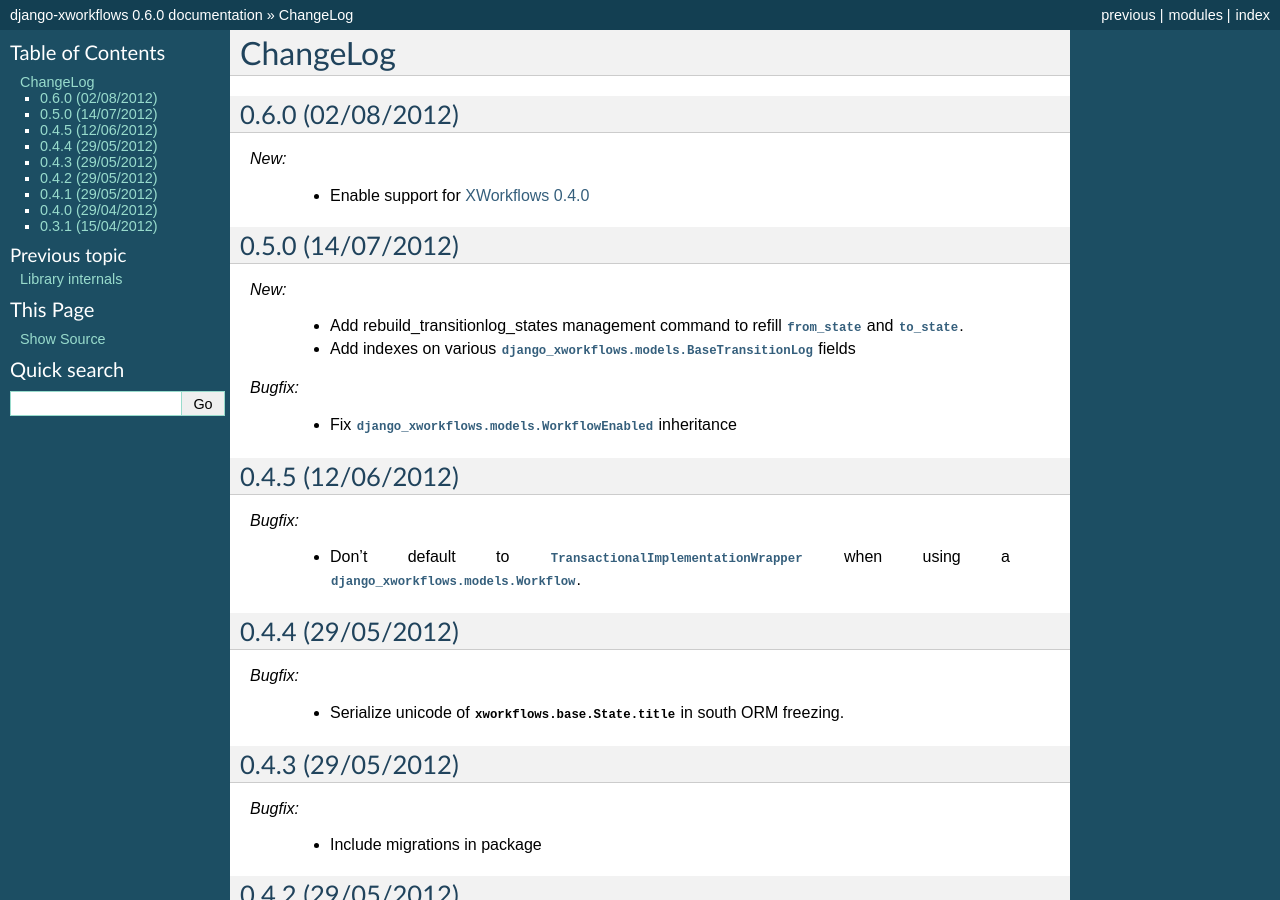
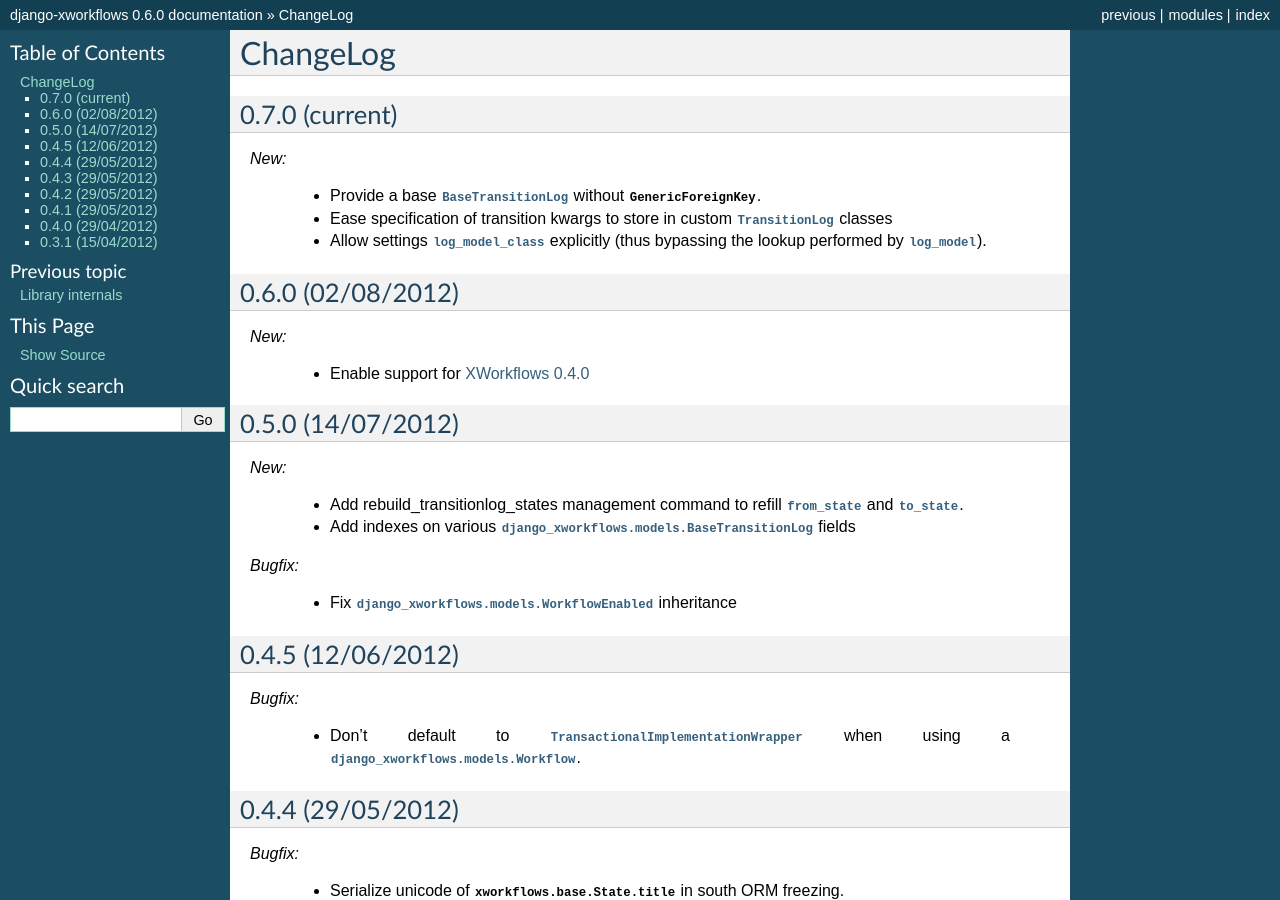
Before and after one commit to rbarrois/django_xworkflows, a Sphinx documentation site: the page built from doc/changelog.rst, in a window 1280 px wide and 900 px high. Built offline with Sphinx 7.4.7, drawn with Linux system fonts in a browser that asks for light colours.

Commit message:
Update ChangeLog.
Signed-off-by: Raphaël Barrois <raphael.barrois@polytechnique.org>

```diff
--- a/doc/changelog.rst
+++ b/doc/changelog.rst
@@ -1,5 +1,15 @@
 ChangeLog
 =========
+
+0.7.0 (current)
+---------------
+
+*New:*
+
+    * Provide a base :class:`~django_xworkflows.models.BaseTransitionLog` without :class:`~django.contrib.contenttypes.generic.GenericForeignKey`.
+    * Ease specification of transition kwargs to store in custom :class:`TransitionLog <django_xworkflows.models.BaseTransitionLog>` classes
+    * Allow settings :attr:`~django_xworkflows.models.Workflow.log_model_class` explicitly (thus bypassing the lookup performed by
+      :attr:`~django_xworkflows.models.Workflow.log_model`).
 
 0.6.0 (02/08/2012)
 ------------------
```
